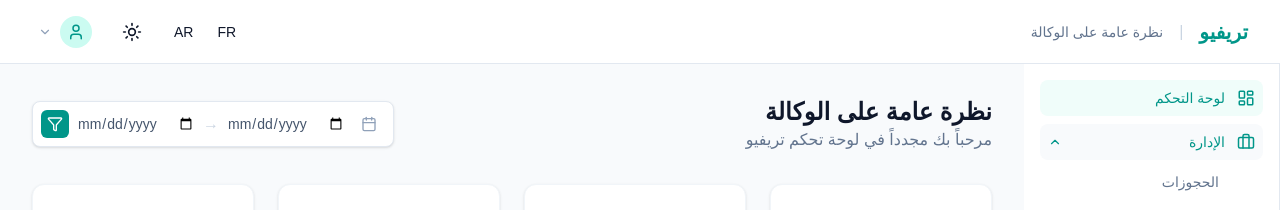
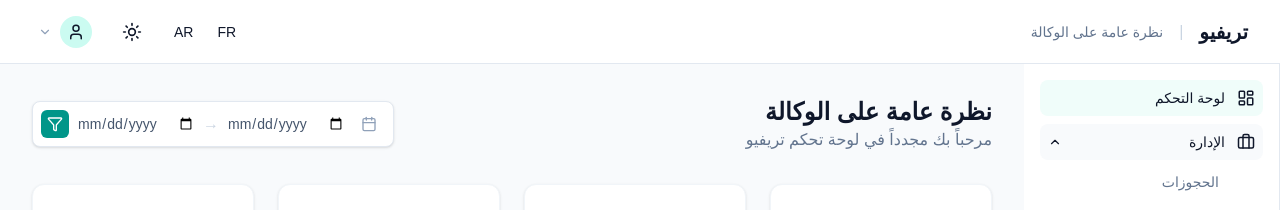
Before and after one commit to khalidach/travel-agency-pro, a Next.js app in the folder frontend/: page /ar/dashboard in a window 1280 px wide. Both pictures are taken after a click on the button "الإدارة". Shown: the top 210 px of the page. Built offline with nearby package versions, Linux system fonts and the light colour scheme.

Commit message:
color dark mode implements

```diff
--- a/frontend/app/globals.css
+++ b/frontend/app/globals.css
@@ -4,31 +4,63 @@
 @custom-variant dark (&:where(.dark, .dark *));
 
 :root {
+  /* Core Backgrounds */
   --background: #ffffff;
-  --foreground: #0f172a;
-  --chart-grid: #e2e8f0;
+  --foreground: #0f172a; /* Slate 900 */
+
+  /* Brand Palette - Light Mode (Darker for contrast on white) */
+  --brand-light: #0ea5e9; /* Sky 500 */
+  --brand-default: #0d9488; /* Teal 600 */
+  --brand-dark: #0369a1; /* Sky 700 */
+
+  /* Chart & UI Elements */
+  --chart-grid: #e2e8f0; /* Slate 200 */
+  --chart-text: #0f172a;
+
+  /* Tooltips */
   --tooltip-bg: #ffffff;
   --tooltip-border: #e2e8f0;
-  --tooltip-text: #000;
+  --tooltip-text: #000000;
   --tooltip-text2: #0d9488;
-  --chart-text: #0f172a;
-  --text-type1: #0d9488;
-  --text-type2: #0ea5e9;
-  --text-type3: #818cf8;
+
+  /* Typography Colors */
+  --text-type1: #0d9488; /* Matches Brand Default */
+  --text-type2: #0ea5e9; /* Matches Brand Light */
+  --text-type3: #818cf8; /* Indigo 400 */
+
+  /* header color */
+
+  --logout-color: #ef4444; /* Red 500 for logout button in light mode */
 }
 
 .dark {
-  --background: #020617;
-  --foreground: #f8fafc;
-  --chart-grid: #1e293b;
+  /* Core Backgrounds */
+  --background: #020617; /* Slate 950 (Deep, rich dark) */
+  --foreground: #f8fafc; /* Slate 50 (Soft white) */
+
+  /* Brand Palette - Dark Mode (Lighter/Brighter for contrast on dark) */
+  --brand-light: #7dd3fc; /* Sky 300 - Bright & airy */
+  --brand-default: #2dd4bf; /* Teal 400 - Vibrant & legible */
+  --brand-dark: #0ea5e9; /* Sky 500 - Visible but deeper than light/default */
+
+  /* Chart & UI Elements */
+  --chart-grid: #1e293b; /* Slate 800 */
+  --chart-text: #e2e8f0; /* Slate 200 */
+
+  /* Tooltips */
   --tooltip-bg: #0f172a;
   --tooltip-border: #1e293b;
   --tooltip-text: #f8fafc;
-  --tooltip-text2: #04decc;
-  --chart-text: #e3e2e2;
-  --text-type1: #04decc;
-  --text-type2: #00aeff;
-  --text-type3: #bdc3fe;
+  --tooltip-text2: #2dd4bf; /* Matches Brand Default */
+
+  /* Typography Colors - Adjusted for Dark Mode */
+  --text-type1: #2dd4bf; /* Teal 400 (Was Teal 600) */
+  --text-type2: #38bdf8; /* Sky 400 (Was Sky 500) */
+  --text-type3: #a5b4fc; /* Indigo 300 (Was Indigo 400) */
+
+  /* header color */
+
+  --logout-color: #f87171; /* Red 400 for logout button in dark mode */
 }
 
 @theme inline {
--- a/frontend/components/layout/Header.tsx
+++ b/frontend/components/layout/Header.tsx
@@ -36,11 +36,10 @@ export function Header({ dict, lang }: HeaderProps) {
   useClickOutside(dropdownRef, () => setIsProfileOpen(false));
 
   return (
-    <header className="h-16 border-b border-slate-200 dark:border-slate-800 bg-white dark:bg-slate-950 px-4 md:px-8 flex items-center justify-between sticky top-0 z-30 transition-colors">
+    <header className="h-16 border-b border-slate-200 dark:border-slate-800 bg-white dark:bg-slate-900 px-4 md:px-8 flex items-center justify-between sticky top-0 z-30 transition-colors">
       <div className="flex items-center gap-4">
-        <h2 className="text-xl font-bold text-teal-600 dark:text-teal-400">
-          {dict.common.title}
-        </h2>
+        {/* Updated to use semantic brand color */}
+        <h2 className="text-xl font-bold text-brand">{dict.common.title}</h2>
         <span className="text-slate-300 dark:text-slate-700">|</span>
         <p className="text-sm font-medium text-slate-500 dark:text-slate-400 hidden sm:block">
           {dict.dashboard.header.title}
@@ -56,7 +55,7 @@ export function Header({ dict, lang }: HeaderProps) {
             onClick={() => setIsProfileOpen(!isProfileOpen)}
             className="flex items-center gap-2 p-1.5 rounded-lg hover:bg-slate-100 dark:hover:bg-slate-800 transition-colors"
           >
-            <div className="w-8 h-8 rounded-full bg-teal-100 dark:bg-teal-900/30 flex items-center justify-center text-teal-600 dark:text-teal-400">
+            <div className="w-8 h-8 rounded-full bg-teal-100  flex items-center justify-center text-brand">
               <User size={18} />
             </div>
             <ChevronDown
@@ -70,7 +69,7 @@ export function Header({ dict, lang }: HeaderProps) {
               className={`absolute ${lang === "ar" ? "left-0" : "right-0"} mt-2 w-48 bg-white dark:bg-slate-900 border border-slate-200 dark:border-slate-800 rounded-xl shadow-lg py-1 z-50`}
             >
               <div className="px-4 py-2 border-b border-slate-100 dark:border-slate-800">
-                <p className="text-sm font-semibold text-slate-900 dark:text-white">
+                <p className="text-sm font-semibold text-slate-900 dark:text-slate-100">
                   Admin User
                 </p>
                 <p className="text-xs text-slate-500 dark:text-slate-400">
@@ -81,8 +80,8 @@ export function Header({ dict, lang }: HeaderProps) {
                 <SettingsIcon size={16} /> {dict.common.settings}
               </button>
               <button className="w-full flex items-center gap-2 px-4 py-2 text-sm text-red-600 hover:bg-red-50 dark:hover:bg-red-900/10 transition-colors">
-                <LogOut size={18} />
-                <span className="text-sm font-medium hidden md:block">
+                <LogOut size={18} color="var(--logout-color)" />
+                <span className="text-sm font-medium hidden md:block text-[var(--logout-color)]">
                   {dict.common.logout}
                 </span>
               </button>
--- a/frontend/components/layout/Sidebar.tsx
+++ b/frontend/components/layout/Sidebar.tsx
@@ -25,7 +25,7 @@ export function Sidebar({ dict, userRole, lang }: SidebarProps) {
   );
 
   return (
-    <aside className="w-64 border-r border-slate-200 dark:border-slate-800 bg-white dark:bg-slate-950 min-h-screen overflow-y-auto transition-colors sidebar">
+    <aside className="w-64 border-r border-slate-200 dark:border-slate-800 bg-white dark:bg-slate-900 min-h-screen overflow-y-auto transition-colors sidebar">
       <nav className="p-4 space-y-2">
         {filteredMenu.map((item) => {
           const hasSubItems = item.subItems && item.subItems.length > 0;
@@ -40,8 +40,8 @@ export function Sidebar({ dict, userRole, lang }: SidebarProps) {
                     onClick={() => setOpenSubmenu(isOpen ? null : item.title)}
                     className={`w-full flex items-center justify-between p-2 rounded-lg text-sm font-medium transition-colors ${
                       isOpen
-                        ? "bg-slate-50 dark:bg-slate-900 text-teal-600"
-                        : "text-slate-600 dark:text-slate-400 hover:bg-slate-50 dark:hover:bg-slate-900"
+                        ? "bg-slate-50 dark:bg-slate-800 text-brand"
+                        : "text-slate-600 dark:text-slate-400 hover:bg-slate-50 dark:hover:bg-slate-800"
                     }`}
                   >
                     <div className="flex items-center gap-3">
@@ -62,7 +62,7 @@ export function Sidebar({ dict, userRole, lang }: SidebarProps) {
                           href={`/${lang}${sub.href}`}
                           className={`flex items-center justify-between p-2 rounded-lg text-sm transition-colors ${
                             pathname === `/${lang}${sub.href}`
-                              ? "text-teal-600 font-semibold"
+                              ? "text-brand font-semibold"
                               : "text-slate-500 dark:text-slate-500 hover:text-slate-900 dark:hover:text-slate-200"
                           }`}
                         >
@@ -77,8 +77,8 @@ export function Sidebar({ dict, userRole, lang }: SidebarProps) {
                   href={`/${lang}${item.href}`}
                   className={`flex items-center justify-between p-2 rounded-lg text-sm font-medium transition-colors ${
                     pathname === `/${lang}${item.href}`
-                      ? "bg-teal-50 dark:bg-teal-900/20 text-teal-600"
-                      : "text-slate-600 dark:text-slate-400 hover:bg-slate-50 dark:hover:bg-slate-900"
+                      ? "bg-teal-50 dark:bg-teal-900/20 text-brand"
+                      : "text-slate-600 dark:text-slate-400 hover:bg-slate-50 dark:hover:bg-slate-800"
                   }`}
                 >
                   <div className="flex items-center gap-3">
--- a/frontend/tailwind.config.ts
+++ b/frontend/tailwind.config.ts
@@ -10,9 +10,9 @@ const config: Config = {
     extend: {
       colors: {
         brand: {
-          light: "#0ea5e9",
-          DEFAULT: "#0d9488",
-          dark: "#0369a1",
+          light: "var(--brand-light)",
+          DEFAULT: "var(--brand-default)",
+          dark: "var(--brand-dark)",
         },
       },
     },
```
